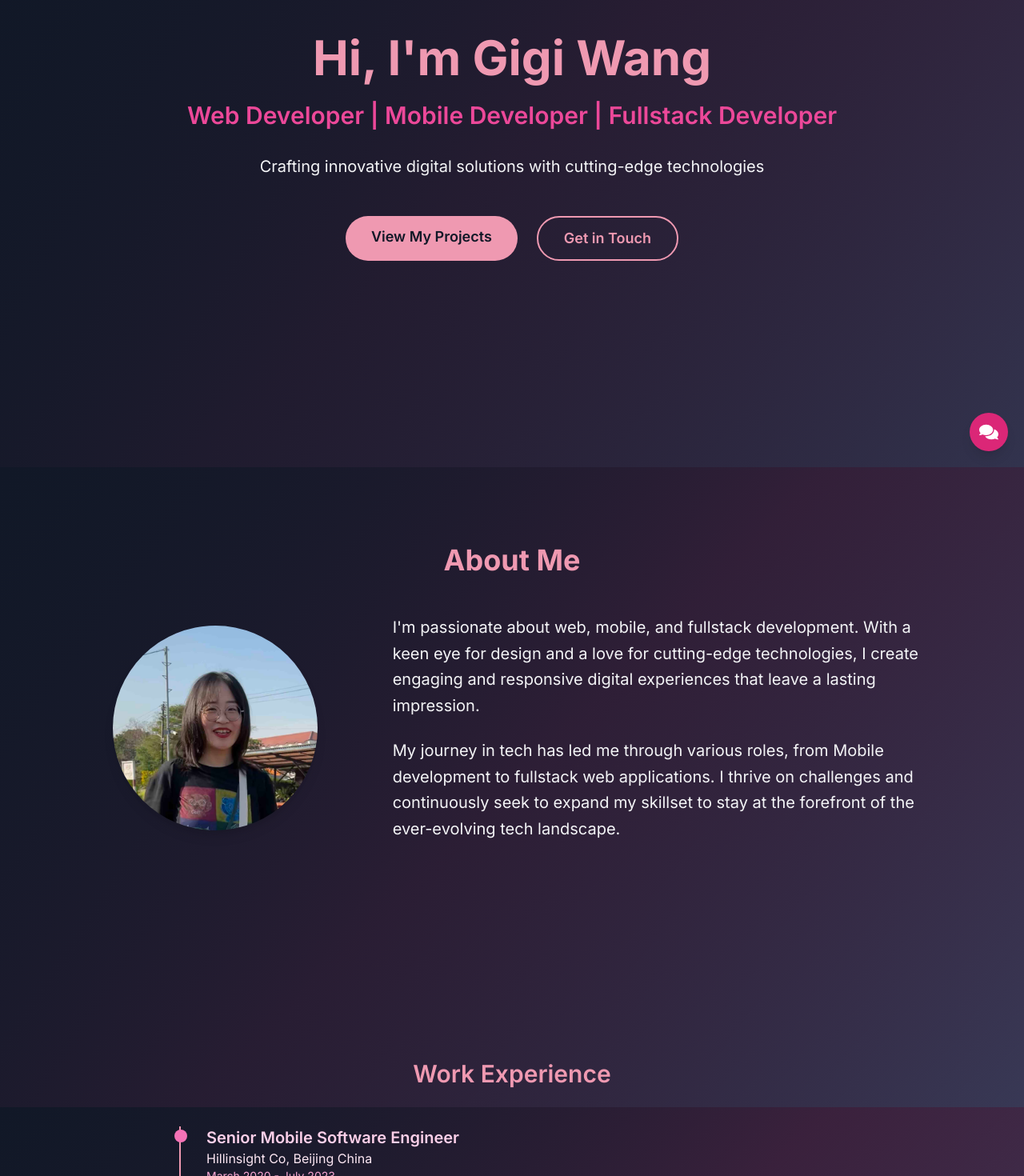
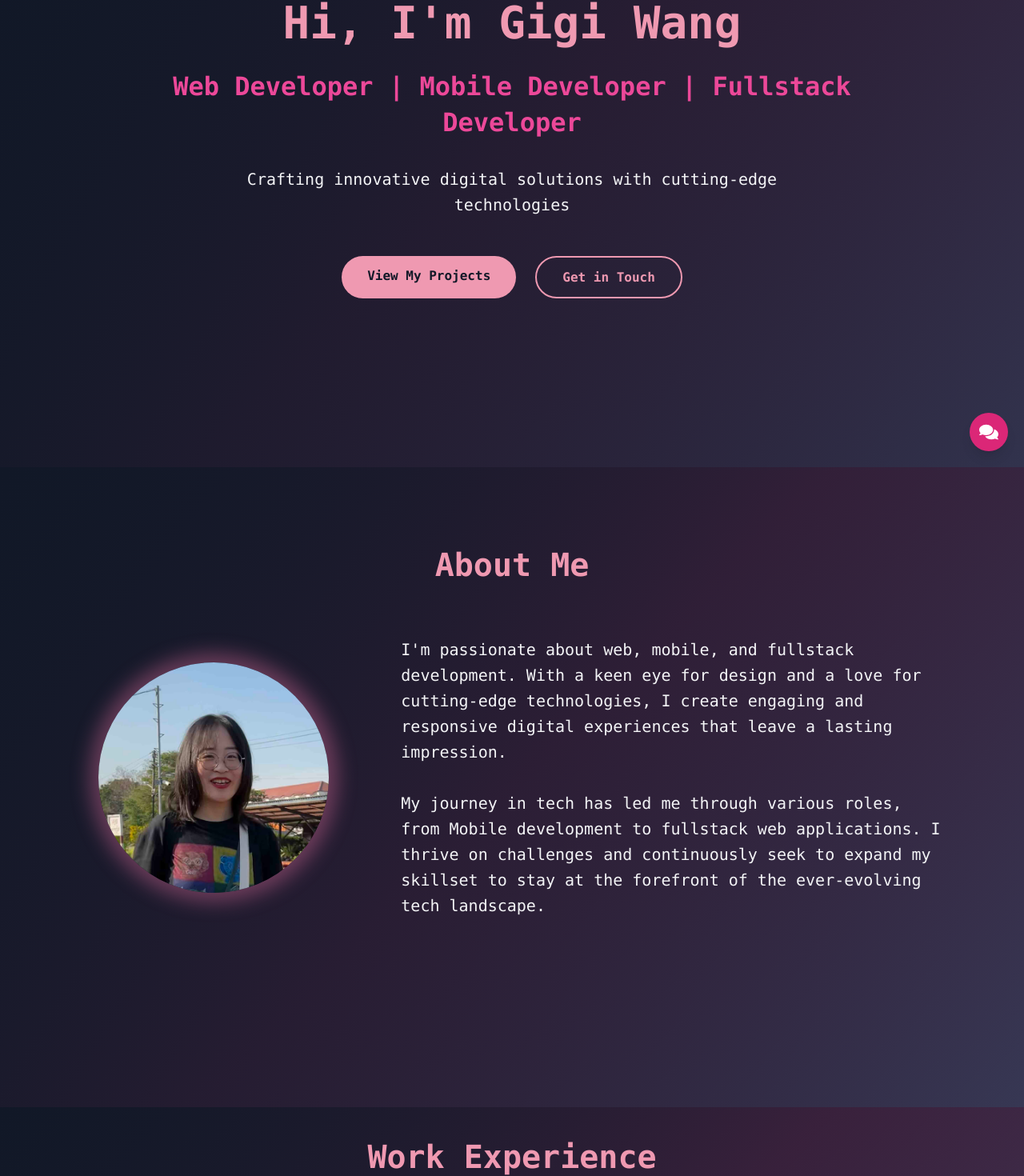
Before and after one commit to shop2008/my-portfolio, a Next.js app: page / in a window 1280 px wide. Shown: the part 216-1686 px from the top of the page at 80% size. Built offline with nearby package versions, Linux system fonts and the light colour scheme.

Commit message:
update styling

```diff
--- a/src/app/globals.css
+++ b/src/app/globals.css
@@ -92,3 +92,17 @@ body {
 .hover-color-change:hover {
   animation: colorChange 2s infinite;
 }
+
+@keyframes glow {
+  0%,
+  100% {
+    box-shadow: 0 0 20px 10px rgba(239, 153, 177, 0.3);
+  }
+  50% {
+    box-shadow: 0 0 30px 15px rgba(236, 72, 153, 0.5);
+  }
+}
+
+.glow-effect {
+  animation: glow 3s infinite alternate;
+}
--- a/src/app/layout.tsx
+++ b/src/app/layout.tsx
@@ -1,8 +1,19 @@
 import type { Metadata } from "next";
-import { Inter } from "next/font/google";
+import { Orbitron, Space_Mono } from "next/font/google";
 import "./globals.css";
 
-const inter = Inter({ subsets: ["latin"] });
+const orbitron = Orbitron({
+  subsets: ["latin"],
+  display: "swap",
+  variable: "--font-orbitron",
+});
+
+const spaceMono = Space_Mono({
+  weight: ["400", "700"],
+  subsets: ["latin"],
+  display: "swap",
+  variable: "--font-space-mono",
+});
 
 export const metadata: Metadata = {
   title: "Gigi - Portfolio",
@@ -15,8 +26,8 @@ export default function RootLayout({
   children: React.ReactNode;
 }>) {
   return (
-    <html lang="en">
-      <body className={inter.className}>{children}</body>
+    <html lang="en" className={`${orbitron.variable} ${spaceMono.variable}`}>
+      <body className="font-mono">{children}</body>
     </html>
   );
 }
--- a/src/app/page.tsx
+++ b/src/app/page.tsx
@@ -1,12 +1,14 @@
 import React from "react";
+import dynamic from "next/dynamic";
 import Navigation from "../components/Navigation";
 import Hero from "../components/Hero";
 import About from "../components/About";
 import Experience from "../components/Experience";
 import Projects from "../components/Projects";
-import Skills from "../components/Skills";
 import Contact from "../components/Contact";
 import ChatbotButton from "../components/ChatbotButton";
+
+const Skills = dynamic(() => import("../components/Skills"), { ssr: false });
 
 export default function Home() {
   return (
--- a/src/components/About.tsx
+++ b/src/components/About.tsx
@@ -1,38 +1,60 @@
+"use client";
+
 import React from "react";
 import Image from "next/image";
+import { motion } from "framer-motion";
 
 const About: React.FC = () => {
   return (
     <section id="about" className="max-w-6xl mx-auto px-4 py-24">
-      <h2 className="text-4xl font-bold mb-12 text-primary text-center">
+      <motion.h2
+        initial={{ opacity: 0, y: -20 }}
+        animate={{ opacity: 1, y: 0 }}
+        transition={{ duration: 0.5 }}
+        className="text-heading-2 font-bold mb-16 text-primary text-center"
+      >
         About Me
-      </h2>
-      <div className="flex flex-col md:flex-row items-center gap-12">
-        <div className="md:w-1/3 flex justify-center">
-          <div className="w-64 h-64 rounded-full overflow-hidden shadow-lg hover:shadow-2xl transition-shadow duration-300">
+      </motion.h2>
+      <div className="flex flex-col md:flex-row items-center gap-16">
+        <motion.div
+          initial={{ opacity: 0, x: -50 }}
+          animate={{ opacity: 1, x: 0 }}
+          transition={{ duration: 0.5, delay: 0.2 }}
+          className="md:w-1/3 flex justify-center"
+        >
+          <motion.div
+            whileHover={{ scale: 1.05 }}
+            whileTap={{ scale: 0.95 }}
+            className="w-72 h-72 rounded-full overflow-hidden shadow-xl hover:shadow-2xl transition-all duration-300 relative glow-effect"
+          >
             <Image
               src="/profile-photo.jpg"
               alt="Gigi Wang"
-              width={256}
-              height={256}
+              width={288}
+              height={288}
               className="object-cover w-full h-full"
             />
-          </div>
-        </div>
-        <div className="md:w-2/3">
-          <p className="text-xl leading-relaxed text-text mb-6">
+          </motion.div>
+        </motion.div>
+        <motion.div
+          initial={{ opacity: 0, x: 50 }}
+          animate={{ opacity: 1, x: 0 }}
+          transition={{ duration: 0.5, delay: 0.4 }}
+          className="md:w-2/3"
+        >
+          <p className="text-body-large text-text mb-8 font-light">
             I&apos;m passionate about web, mobile, and fullstack development.
             With a keen eye for design and a love for cutting-edge technologies,
             I create engaging and responsive digital experiences that leave a
             lasting impression.
           </p>
-          <p className="text-xl leading-relaxed text-text">
+          <p className="text-body-large text-text font-light">
             My journey in tech has led me through various roles, from Mobile
             development to fullstack web applications. I thrive on challenges
             and continuously seek to expand my skillset to stay at the forefront
             of the ever-evolving tech landscape.
           </p>
-        </div>
+        </motion.div>
       </div>
     </section>
   );
--- a/src/components/Contact.tsx
+++ b/src/components/Contact.tsx
@@ -5,7 +5,7 @@ export default function Contact() {
   return (
     <footer id="contact" className="py-10">
       <div className="max-w-4xl mx-auto px-4">
-        <h2 className="text-3xl font-semibold mb-6 text-primary">
+        <h2 className="text-heading-2 font-semibold mb-6 text-primary">
           Get in Touch
         </h2>
         <div className="flex space-x-6">
--- a/src/components/Experience.tsx
+++ b/src/components/Experience.tsx
@@ -55,7 +55,7 @@ export default function Experience() {
 
   return (
     <section id="experience" className="max-w-4xl mx-auto px-4 py-20">
-      <h2 className="text-3xl font-semibold mb-12 text-primary text-center">
+      <h2 className="text-heading-2 font-semibold mb-12 text-primary text-center">
         Work Experience
       </h2>
       <div className="relative border-l-2 border-primary pl-8 ml-4">
--- a/src/components/Hero.tsx
+++ b/src/components/Hero.tsx
@@ -11,7 +11,7 @@ export default function Hero() {
           initial={{ opacity: 0, y: -50 }}
           animate={{ opacity: 1, y: 0 }}
           transition={{ duration: 0.8 }}
-          className="text-4xl sm:text-5xl md:text-6xl font-bold mb-6 text-primary"
+          className="text-heading-1 mb-6 text-primary"
         >
           Hi, I&apos;m Gigi Wang
         </motion.h1>
@@ -21,7 +21,7 @@ export default function Hero() {
           transition={{ duration: 0.8, delay: 0.2 }}
           className="mb-8"
         >
-          <p className="text-xl sm:text-2xl md:text-3xl font-semibold text-secondary">
+          <p className="text-heading-3 font-semibold text-secondary">
             Web Developer | Mobile Developer | Fullstack Developer
           </p>
         </motion.div>
@@ -29,7 +29,7 @@ export default function Hero() {
           initial={{ opacity: 0 }}
           animate={{ opacity: 1 }}
           transition={{ duration: 0.8, delay: 0.4 }}
-          className="text-lg sm:text-xl text-text max-w-2xl mx-auto mb-12"
+          className="text-body-large text-text max-w-2xl mx-auto mb-12"
         >
           Crafting innovative digital solutions with cutting-edge technologies
         </motion.p>
@@ -41,13 +41,13 @@ export default function Hero() {
         >
           <a
             href="#projects"
-            className="bg-primary text-background px-8 py-3 rounded-full text-lg font-semibold hover:bg-secondary transition-colors"
+            className="bg-primary text-background px-8 py-3 rounded-full text-body-normal font-semibold hover:bg-secondary transition-colors"
           >
             View My Projects
           </a>
           <a
             href="#contact"
-            className="bg-transparent border-2 border-primary text-primary px-8 py-3 rounded-full text-lg font-semibold hover:bg-primary hover:text-background transition-colors"
+            className="bg-transparent border-2 border-primary text-primary px-8 py-3 rounded-full text-body-normal font-semibold hover:bg-primary hover:text-background transition-colors"
           >
             Get in Touch
           </a>
--- a/src/components/Projects.tsx
+++ b/src/components/Projects.tsx
@@ -28,7 +28,9 @@ const projects = [
 export default function Projects() {
   return (
     <section id="projects" className="py-20">
-      <h2 className="text-3xl font-semibold mb-6 text-primary">Projects</h2>
+      <h2 className="text-heading-2 font-semibold mb-6 text-primary">
+        Projects
+      </h2>
       <div className="grid grid-cols-1 md:grid-cols-2 lg:grid-cols-3 gap-8">
         {projects.map((project, index) => (
           <ProjectCard
--- a/src/components/Skills.tsx
+++ b/src/components/Skills.tsx
@@ -5,16 +5,23 @@ export default function Skills() {
     "Android",
     "iOS",
     "Flutter",
-    "Java",
     "React",
+    "Next.js",
     "Node.js",
     "MongoDB",
     "MySQL",
+    "Tailwind CSS",
+    "Bootstrap",
+    "Git",
+    "CI/CD",
+    "AWS",
+    "Azure",
+    "Firebase",
   ];
 
   return (
     <section id="skills" className="max-w-4xl mx-auto px-4 py-20">
-      <h2 className="text-3xl font-semibold mb-6 text-primary">Skills</h2>
+      <h2 className="text-heading-2 font-semibold mb-6 text-primary">Skills</h2>
       <div className="flex flex-wrap gap-4">
         {skills.map((skill) => (
           <span
--- a/src/components/WorkExperienceItem.tsx
+++ b/src/components/WorkExperienceItem.tsx
@@ -16,10 +16,10 @@ export default function WorkExperienceItem({
   return (
     <div className="mb-12 relative">
       <div className="absolute -left-10 mt-1 w-4 h-4 rounded-full bg-pink-400"></div>
-      <h3 className="text-xl font-semibold text-pink-200">{title}</h3>
-      <p className="text-pink-100">{company}</p>
-      <p className="text-sm text-pink-300 mb-2">{period}</p>
-      <p className="text-gray-200">{description}</p>
+      <h3 className="text-heading-3 font-semibold text-pink-200">{title}</h3>
+      <p className="text-body-normal text-pink-100">{company}</p>
+      <p className="text-body-normal text-pink-300 mb-2">{period}</p>
+      <p className="text-body-normal text-gray-200">{description}</p>
     </div>
   );
 }
--- a/tailwind.config.ts
+++ b/tailwind.config.ts
@@ -15,27 +15,21 @@ const config: Config = {
         text: "#F3F4F6",
         accent: "#8B5CF6",
       },
-      keyframes: {
-        "fade-in": {
-          "0%": { opacity: "0" },
-          "100%": { opacity: "1" },
-        },
-        "slide-up": {
-          "0%": { transform: "translateY(100%)", opacity: "0" },
-          "100%": { transform: "translateY(0)", opacity: "1" },
-        },
-        pulse: {
-          "0%, 100%": { opacity: "1" },
-          "50%": { opacity: "0.5" },
-        },
+      fontFamily: {
+        heading: ["Space Grotesk", "sans-serif"],
+        body: ["DM Sans", "sans-serif"],
       },
-      animation: {
-        "fade-in": "fade-in 1s ease-out",
-        "slide-up": "slide-up 0.5s ease-out",
-        pulse: "pulse 2s cubic-bezier(0.4, 0, 0.6, 1) infinite",
+      fontSize: {
+        "heading-1": ["3.5rem", { lineHeight: "1.2", fontWeight: "700" }],
+        "heading-2": ["2.5rem", { lineHeight: "1.3", fontWeight: "600" }],
+        "heading-3": ["2rem", { lineHeight: "1.4", fontWeight: "600" }],
+        "body-large": ["1.25rem", { lineHeight: "1.6", fontWeight: "400" }],
+        "body-normal": ["1rem", { lineHeight: "1.6", fontWeight: "400" }],
       },
+      // ... keep existing keyframes and animations
     },
   },
   plugins: [],
 };
+
 export default config;
```
Also changed, not shown: src/components/ProjectCard.tsx (+10 -5 lines), 1 other file (tests, documents, lock files or other folders).
